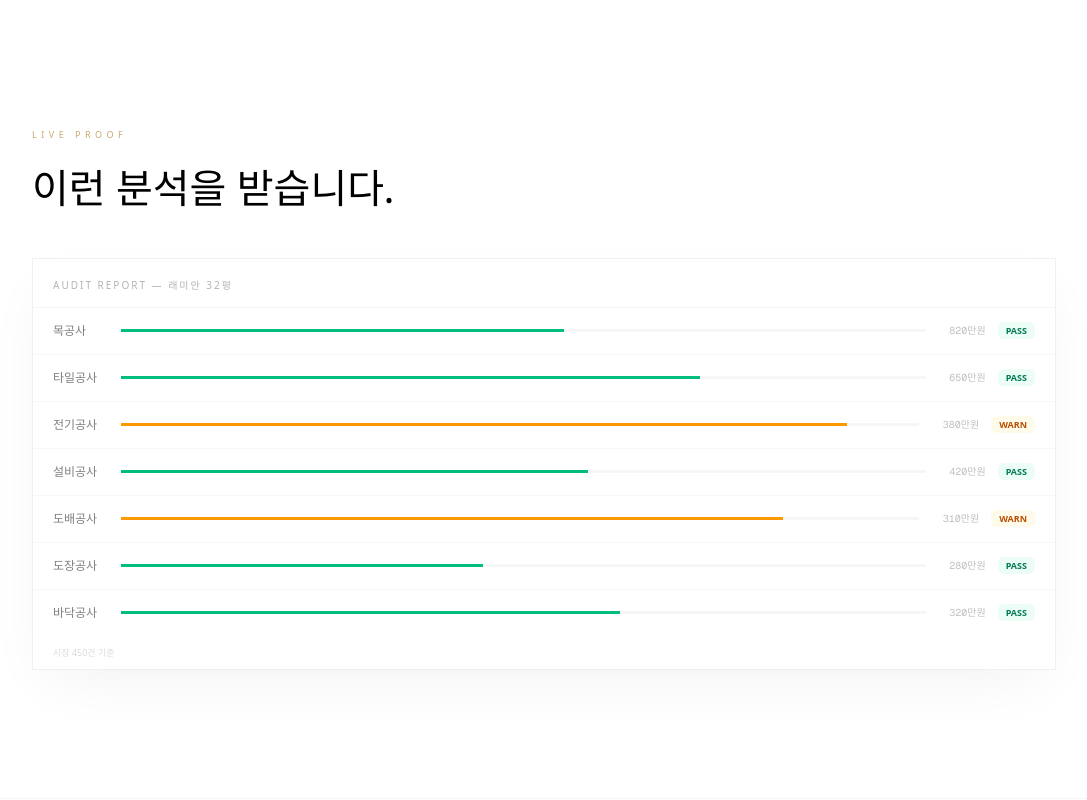
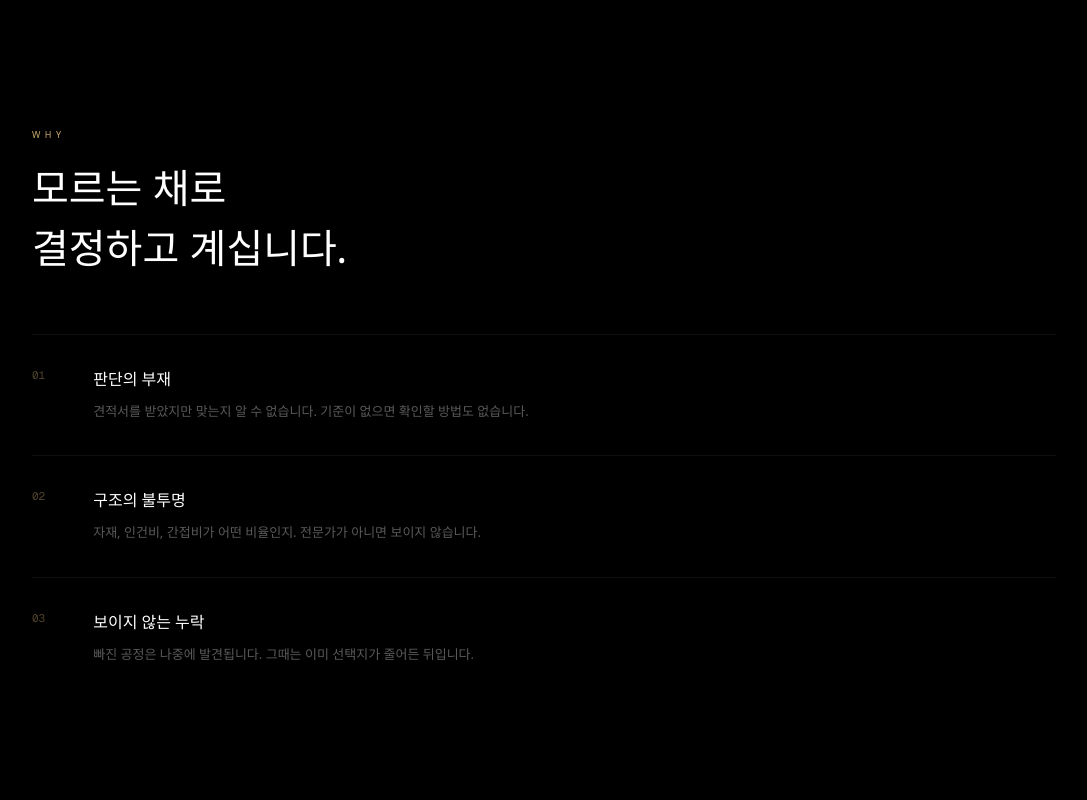
Before and after one commit to sangmin8989/interibot-ai, a Next.js app: page / in a window 1280 px wide. Shown: the part 800-1600 px from the top of the page, without its empty margins (96-1183 px from the left). Built offline with nearby package versions, Linux system fonts and the light colour scheme; a web font is replaced by a local one.

Commit message:
restore: PainPoints + feature detail sections — no more silent deletions

```diff
--- a/src/app/page.tsx
+++ b/src/app/page.tsx
@@ -223,7 +223,36 @@ export default function Home() {
         </motion.div>
       </section>
 
-      {/* ═══ Screen 2: Live audit proof ═══ */}
+      {/* ═══ Screen 2: Pain Points — WHY ═══ */}
+      <section className="bg-black px-6 py-20 md:py-32">
+        <div className="mx-auto max-w-5xl">
+          <FadeIn>
+            <p className="text-[9px] tracking-[0.5em] text-[#C9A96E]">WHY</p>
+            <h2 className="mt-4 font-serif text-[clamp(1.5rem,3.5vw,2.5rem)] font-light text-white">
+              모르는 채로<br />결정하고 계십니다.
+            </h2>
+          </FadeIn>
+          <div className="mt-14">
+            {[
+              { num: "01", title: "판단의 부재", desc: "견적서를 받았지만 맞는지 알 수 없습니다. 기준이 없으면 확인할 방법도 없습니다." },
+              { num: "02", title: "구조의 불투명", desc: "자재, 인건비, 간접비가 어떤 비율인지. 전문가가 아니면 보이지 않습니다." },
+              { num: "03", title: "보이지 않는 누락", desc: "빠진 공정은 나중에 발견됩니다. 그때는 이미 선택지가 줄어든 뒤입니다." },
+            ].map((p, i) => (
+              <FadeIn key={p.num} delay={i * 0.1}>
+                <div className="flex gap-6 border-t border-white/[0.06] py-8 md:gap-12">
+                  <span className="font-mono text-[11px] text-[#C9A96E]/40">{p.num}</span>
+                  <div className="max-w-md">
+                    <h3 className="font-serif text-base text-white">{p.title}</h3>
+                    <p className="mt-2 text-[13px] leading-[1.9] text-white/35">{p.desc}</p>
+                  </div>
+                </div>
+              </FadeIn>
+            ))}
+          </div>
+        </div>
+      </section>
+
+      {/* ═══ Screen 3: Live audit proof ═══ */}
       <section className="bg-white px-6 py-20 md:py-32">
         <div className="mx-auto max-w-5xl">
           <FadeIn>
@@ -290,7 +319,87 @@ export default function Home() {
         </div>
       </section>
 
-      {/* ═══ Screen 4: Data — monumental numbers ═══ */}
+      {/* ═══ Screen 4: Feature details — left/right alternating ═══ */}
+      <section className="bg-white px-6 py-20 md:py-32">
+        <div className="mx-auto max-w-5xl space-y-24 md:space-y-32">
+          {/* 성향분석 */}
+          <div className="grid items-center gap-10 lg:grid-cols-2 lg:gap-20">
+            <FadeIn>
+              <p className="text-[9px] tracking-[0.5em] text-[#C9A96E]">PERSONALITY</p>
+              <h3 className="mt-4 font-serif text-[clamp(1.25rem,2.5vw,1.75rem)] font-light text-black">
+                당신이 원하는 공간이<br />무엇인지부터.
+              </h3>
+              <p className="mt-4 max-w-sm text-[13px] leading-[2] text-black/35">
+                15가지 질문이 공간감각, 생활 리듬, 미적 취향을 읽습니다. 6가지 스타일 중 맞춤 추천.
+              </p>
+              <Link href="/intevity" className="mt-6 inline-block border-b border-black/15 pb-0.5 text-[11px] text-black/40 transition hover:border-black hover:text-black">시작하기</Link>
+            </FadeIn>
+            <FadeIn delay={0.15}>
+              <div className="border border-black/[0.06] p-6">
+                <p className="text-[9px] tracking-[0.3em] text-[#C9A96E]/50">Q.09</p>
+                <p className="mt-3 font-serif text-base text-black">끌리는 공간 분위기는?</p>
+                <div className="mt-4">
+                  {["화이트 — 절제된 공간", "우드톤 — 자연의 온기", "포인트 — 자기다운 공간"].map((o, j) => (
+                    <div key={o} className={`border-b py-3 text-[12px] ${j === 1 ? "border-[#C9A96E]/20 text-black" : "border-black/[0.04] text-black/30"}`}>{o}</div>
+                  ))}
+                </div>
+              </div>
+            </FadeIn>
+          </div>
+
+          {/* 견적서 감사 — reversed */}
+          <div className="grid items-center gap-10 lg:grid-cols-2 lg:gap-20">
+            <FadeIn className="order-2 lg:order-1">
+              <div className="border border-black/[0.06] p-6">
+                <p className="text-[9px] tracking-[0.3em] text-[#C9A96E]/50">REPORT</p>
+                <div className="mt-4 space-y-3">
+                  {DEMO_AUDIT_REPORT.processes.slice(0, 4).map(p => {
+                    const sc = getStatusColor(p.status);
+                    return (
+                      <div key={p.name} className="space-y-1">
+                        <div className="flex justify-between"><span className="text-[11px] text-black/40">{p.name}</span><span className={`text-[9px] ${p.status === "PASS" ? "text-black/20" : p.status === "WARN" ? "text-[#C68A2E]" : "text-[#C44B3F]"}`}>{p.status}</span></div>
+                        <AnimatedBar percent={p.percentile} color={sc.bar} />
+                      </div>
+                    );
+                  })}
+                </div>
+              </div>
+            </FadeIn>
+            <FadeIn delay={0.15} className="order-1 lg:order-2">
+              <p className="text-[9px] tracking-[0.5em] text-[#C9A96E]">AUDIT</p>
+              <h3 className="mt-4 font-serif text-[clamp(1.25rem,2.5vw,1.75rem)] font-light text-black">
+                견적서를 읽는<br />눈을 드립니다.
+              </h3>
+              <p className="mt-4 max-w-sm text-[13px] leading-[2] text-black/35">
+                17개 공정이 시장의 어디에 위치하는지. 빠진 항목은 없는지. 데이터가 보여드립니다.
+              </p>
+              <Link href="/audit" className="mt-6 inline-block border-b border-black/15 pb-0.5 text-[11px] text-black/40 transition hover:border-black hover:text-black">분석하기</Link>
+            </FadeIn>
+          </div>
+
+          {/* 집값 + 상담 side by side */}
+          <div className="grid gap-[0.5px] bg-black/[0.04] md:grid-cols-2">
+            <FadeIn>
+              <Link href="/hvi" className="group block bg-white p-10">
+                <p className="text-[9px] tracking-[0.5em] text-[#C9A96E]">HOME VALUE</p>
+                <h3 className="mt-4 font-serif text-lg font-light text-black">공사 후의 가치를 미리 봅니다.</h3>
+                <p className="mt-3 text-[12px] leading-[2] text-black/30">어떤 공정이 집의 가치에 기여하는지.</p>
+                <p className="mt-6 text-[10px] text-black/15 transition group-hover:text-[#C9A96E]">→</p>
+              </Link>
+            </FadeIn>
+            <FadeIn delay={0.1}>
+              <Link href="/chat" className="group block bg-white p-10">
+                <p className="text-[9px] tracking-[0.5em] text-[#C9A96E]">CONSULTATION</p>
+                <h3 className="mt-4 font-serif text-lg font-light text-black">궁금한 것이 있으시면 물어보십시오.</h3>
+                <p className="mt-3 text-[12px] leading-[2] text-black/30">9,610건의 지식을 학습한 AI가 답변합니다.</p>
+                <p className="mt-6 text-[10px] text-black/15 transition group-hover:text-[#C9A96E]">→</p>
+              </Link>
+            </FadeIn>
+          </div>
+        </div>
+      </section>
+
+      {/* ═══ Screen 5: Data — monumental numbers ═══ */}
       <section className="bg-black px-6 py-20 md:py-32">
         <div className="mx-auto max-w-5xl">
           <FadeIn>
```
